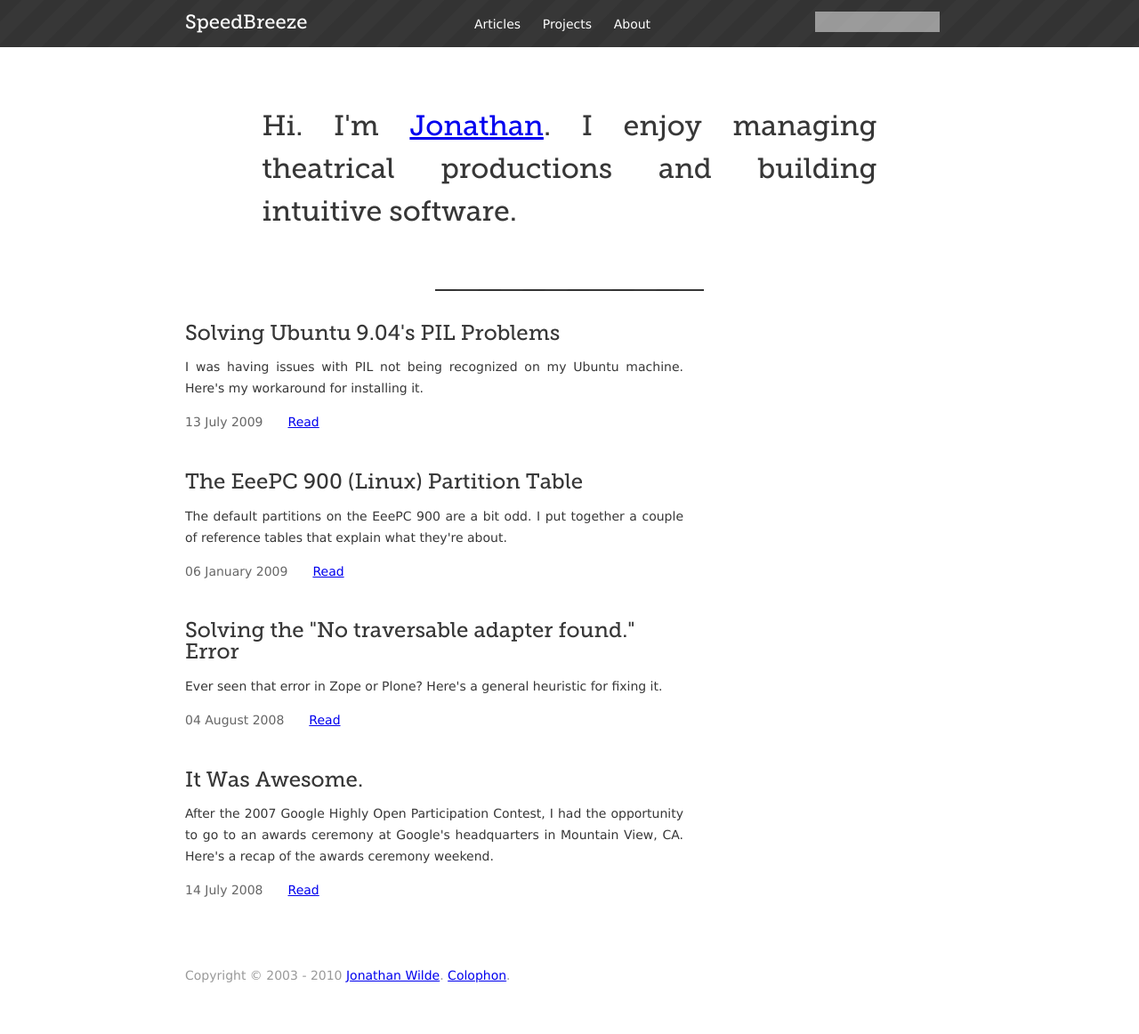
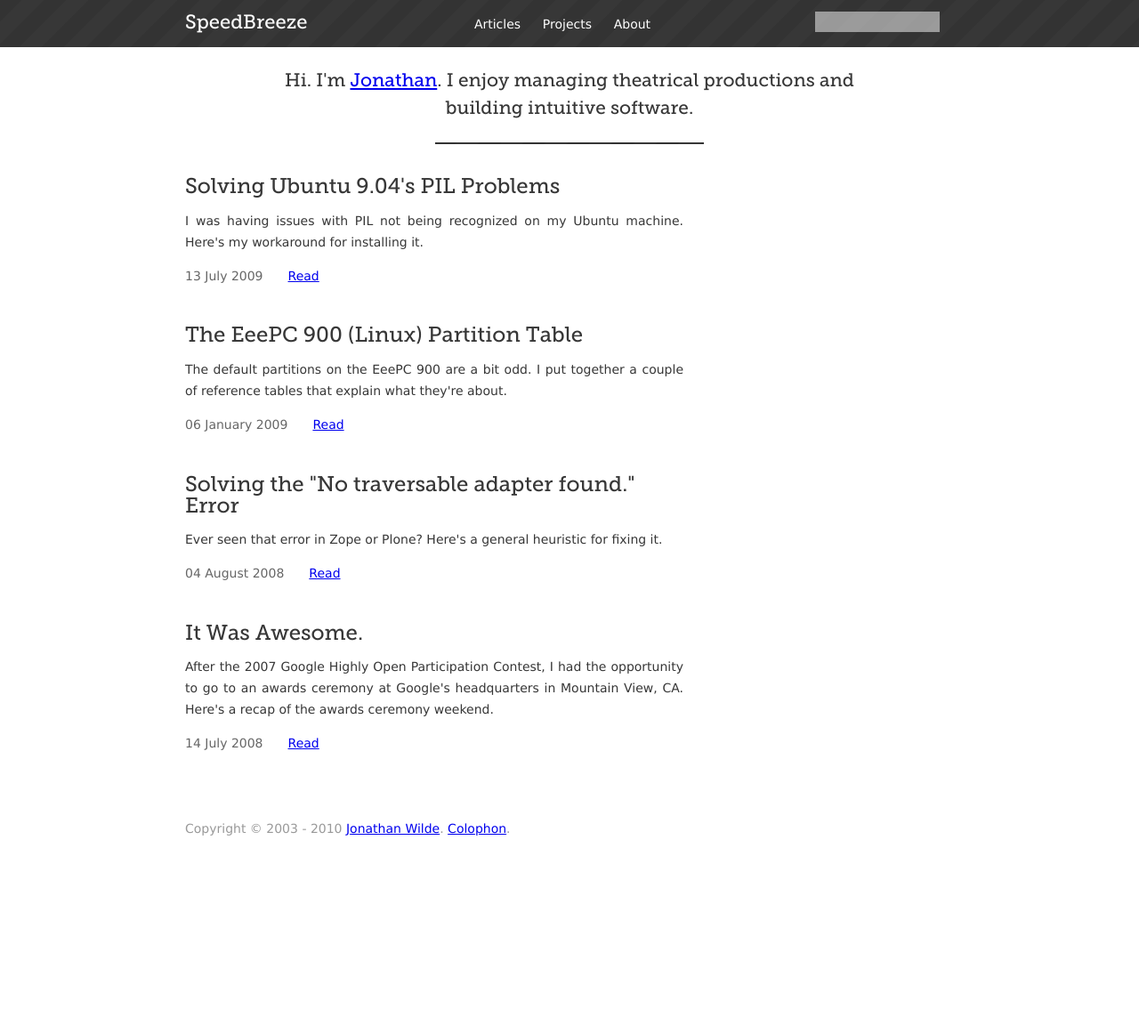
Before and after one commit to hellojwilde/hellojwilde.github.io, a Jekyll site: the page built from index.html, in a window 1280 px wide. Shown: the whole page at 89% size. Built offline with Jekyll 4.4.1, drawn with Linux system fonts in a browser that asks for light colours; comment, search, counter and statistics services are not loaded; after the commit the page ends 997 px from its top, so only the background shows below that.

Commit message:
Tweaked the mission statement styling.

```diff
--- a/stylesheets/screen.css
+++ b/stylesheets/screen.css
@@ -589,16 +589,17 @@ body.entry .entry-image-row .i3 {
 p.mission {
   font-family: "Museo Slab", serif;
   padding: 0 5%;
-  font-size: 1.6em;
-  margin: 2em 0;
+  font-size: 1.9em;
+  margin: 1em 0;
   line-height: 150%;
+  text-align: center;
 }
 
 /* | Notebook, Tablet Skin  - - - - - - - - - - - - - - - - - - - - - - - - - */
 @media (min-width: 35em) {
-  /* line 17, ../src/modules/_home.scss */
+  /* line 18, ../src/modules/_home.scss */
   p.mission {
     padding: 0 10%;
-    font-size: 2em;
+    font-size: 1.3em;
   }
 }
```
